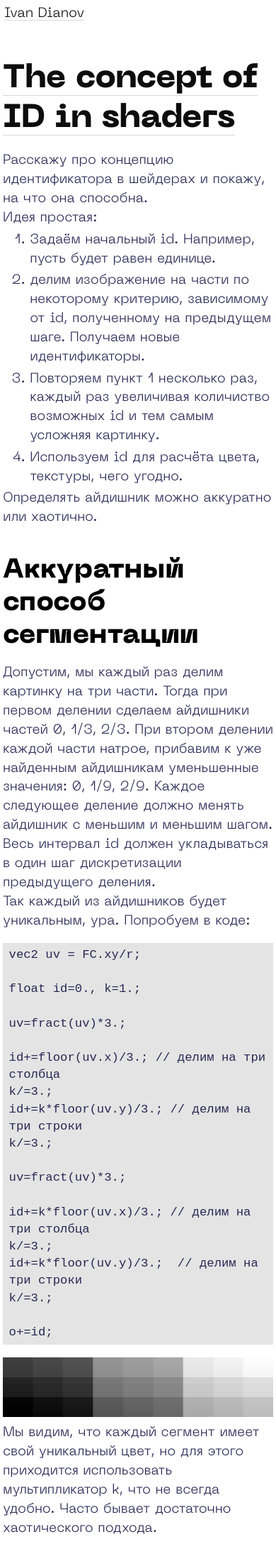
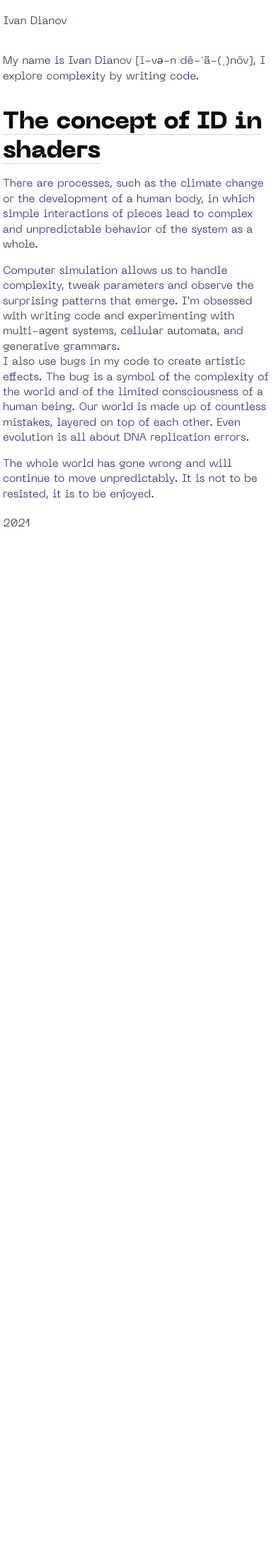
Before and after one commit to illus0r/ivandianov.com_jekyll, a Jekyll site: the page built from index.html, in a window 390 px wide. Shown: the top 2207 px of the page at 71% size. Built offline with Jekyll 4.4.1, drawn with Linux system fonts in a browser that asks for light colours; after the commit the page ends 900 px from its top, so only the background shows below that; some of the changed text lies outside the part shown.

Commit message:
update of the layout

```diff
--- a/_layouts/default.html
+++ b/_layouts/default.html
@@ -10,10 +10,10 @@
 </head>
   <body>
     <header>
-      <a href="/">Ivan Dianov</a>
+      <p>Ivan Dianov</p>
     </header>
 
-    <main>
+    <main role="main" class="wrap prose">
 
     {{ content }}
 
--- a/assets/css/main.css
+++ b/assets/css/main.css
@@ -16,241 +16,198 @@
     2.  General
 */
 
+/* Reset */
 
-/* ==========================================================================
-   0. Normalize.css v2.1.3 | MIT License | git.io/normalize | (minified)
-   ========================================================================== */
-
-article,
-aside,
-details,
-figcaption,
-figure,
-footer,
-header,
-hgroup,
-main,
-nav,
-section,
-summary {
-	display: block;
+html {
+  box-sizing: border-box;
 }
 
-audio,
-canvas,
-video {
-	display: inline-block;
-}
-
-audio:not([controls]) {
-	display: none;
-	height: 0;
-}
-
-[hidden],
-template {
-	display: none;
-}
-
-html {
-	font-family: sans-serif;
-	-ms-text-size-adjust: 100%;
-	-webkit-text-size-adjust: 100%;
+*,
+*:before,
+*:after {
+  box-sizing: inherit;
 }
 
 body {
   margin: 0;
 }
 
-a {
-	text-decoration: none;
-    border-bottom-width: 1px;
-    border-bottom-style: solid;
-    border-bottom-color: #939191;
-	transition-property: border-bottom, border-color, background, color, fill;
-    transition-duration: .33s;
-    transition-timing-function: ease-out;
-
+article,
+aside,
+figure,
+footer,
+header,
+aside,
+main,
+nav {
+  display: block;
 }
 
 
-a:focus {
-	outline: thin dotted;
+:root {
+  --fluid-min-width: 320;
+  --fluid-max-width: 1500;
+  --fluid-min-size: 15;
+  --fluid-max-size: 20;
+  --fluid-min-ratio: 1.3;
+  --fluid-max-ratio: 1.33;
+
+  --fluid-screen: 100vw;
+  --fluid-bp: calc((var(--fluid-screen) - ((var(--fluid-min-width) / 16) * 1rem)) / ((var(--fluid-max-width) / 16) - (var(--fluid-min-width) / 16)));
 }
 
-a:hover {
-	border-bottom-width: 1px;
-    border-bottom-style: solid;
-    border-bottom-color: #cc967d;
-	transition-property: border-bottom, border-color, background, color, fill;
-    transition-duration: .33s;
-    transition-timing-function: ease-out;
+@media screen and (min-width: 1500px) {
+  :root {
+    --fluid-screen: calc(var(--fluid-max-width) * 1px);
+  }
+}
+
+:root {
+  --fluid-min-scale-0: var(--fluid-min-ratio);
+  --fluid-min-scale-1: var(--fluid-min-scale-0) * var(--fluid-min-ratio);
+  --fluid-min-scale-2: var(--fluid-min-scale-1) * var(--fluid-min-ratio);
+  --fluid-min-scale-3: var(--fluid-min-scale-2) * var(--fluid-min-ratio);
+  --fluid-min-scale-4: var(--fluid-min-scale-3) * var(--fluid-min-ratio);
+  --fluid-min-scale-5: var(--fluid-min-scale-4) * var(--fluid-min-ratio);
+
+  --fluid-max-scale-0: var(--fluid-max-ratio);
+  --fluid-max-scale-1: var(--fluid-max-scale-0) * var(--fluid-max-ratio);
+  --fluid-max-scale-2: var(--fluid-max-scale-1) * var(--fluid-max-ratio);
+  --fluid-max-scale-3: var(--fluid-max-scale-2) * var(--fluid-max-ratio);
+  --fluid-max-scale-4: var(--fluid-max-scale-3) * var(--fluid-max-ratio);
+  --fluid-max-scale-5: var(--fluid-max-scale-4) * var(--fluid-max-ratio);
+
+  --fluid-min-size-0: (var(--fluid-min-size)) / 16;
+  --fluid-min-size-1: (var(--fluid-min-size) * var(--fluid-min-scale-0)) / 16;
+  --fluid-min-size-2: (var(--fluid-min-size) * var(--fluid-min-scale-1)) / 16;
+  --fluid-min-size-3: (var(--fluid-min-size) * var(--fluid-min-scale-2)) / 16;
+  --fluid-min-size-4: (var(--fluid-min-size) * var(--fluid-min-scale-3)) / 16;
+  --fluid-min-size-5: (var(--fluid-min-size) * var(--fluid-min-scale-4)) / 16;
+
+  --fluid-max-size-0: (var(--fluid-max-size)) / 16;
+  --fluid-max-size-1: (var(--fluid-max-size) * var(--fluid-max-scale-0)) / 16;
+  --fluid-max-size-2: (var(--fluid-max-size) * var(--fluid-max-scale-1)) / 16;
+  --fluid-max-size-3: (var(--fluid-max-size) * var(--fluid-max-scale-2)) / 16;
+  --fluid-max-size-4: (var(--fluid-max-size) * var(--fluid-max-scale-3)) / 16;
+  --fluid-max-size-5: (var(--fluid-max-size) * var(--fluid-max-scale-4)) / 16;
+
+  --fluid-0: calc(((var(--fluid-min-size-0) * 1rem) + (var(--fluid-max-size-0) - var(--fluid-min-size-0)) * var(--fluid-bp)));
+  --fluid-1: calc(((var(--fluid-min-size-1) * 1rem) + (var(--fluid-max-size-1) - var(--fluid-min-size-1)) * var(--fluid-bp)));
+  --fluid-2: calc(((var(--fluid-min-size-2) * 1rem) + (var(--fluid-max-size-2) - var(--fluid-min-size-2)) * var(--fluid-bp)));
+  --fluid-3: calc(((var(--fluid-min-size-3) * 1rem) + (var(--fluid-max-size-3) - var(--fluid-min-size-3)) * var(--fluid-bp)));
+  --fluid-4: calc(((var(--fluid-min-size-4) * 1rem) + (var(--fluid-max-size-4) - var(--fluid-min-size-4)) * var(--fluid-bp)));
+  --fluid-5: calc(((var(--fluid-min-size-5) * 1rem) + (var(--fluid-max-size-5) - var(--fluid-min-size-5)) * var(--fluid-bp)));
 }
 
 
+@font-face {
+  font-family: 'source_serif';
+  src: url('sourceserifpro-black-webfont.woff2') format('woff2'),
+    url('sourceserifpro-black-webfont.woff') format('woff');
+  font-weight: 900;
+  font-style: normal;
+  font-display: swap;
+}
+
+@font-face {
+  font-family: 'source_serif';
+  src: url('sourceserifpro-regular-webfont.woff2') format('woff2'),
+    url('sourceserifpro-regular-webfont.woff') format('woff');
+  font-weight: 400;
+  font-style: normal;
+  font-display: swap;
+}
+
+/* Typography */
+
+body {
+  -moz-osx-font-smoothing: grayscale;
+  -webkit-font-smoothing: antialiased;
+  -webkit-text-size-adjust: 100%;
+  font: 400 var(--fluid-0) / 1.4 'source_serif', Georgia, serif;
+}
+
+h1,
+h2,
+h3,
+h4 {
+  font-weight: 900;
+  line-height: 1.2;
+  margin: 0.5em 0;
+}
 
 h1 {
-	font-size: 3.7em;
-	margin: 0.67em 0;
-
+  font-size: var(--fluid-4);;
 }
 
-abbr[title] {
-	border-bottom: 1px dotted;
+h2 {
+  font-size: var(--fluid-3);
 }
 
-b,
-strong {
-	font-weight: 700;
+.prose > p:first-of-type {
+  font-size: var(--fluid-1);
+  line-height: 1.4;
 }
 
-dfn {
-	font-style: italic;
+/* Grid */
+
+.wrap {
+  /* padding-right: var(--fluid-0);
+  padding-left: var(--fluid-0); */
+  margin-right: auto;
+  margin-left: auto;
+  /* max-width: 1130px; */
+  width: 98%;
 }
 
-hr {
-	-moz-box-sizing: content-box;
-	box-sizing: content-box;
-	height: 0;
+.insulate {
+  padding-bottom: var(--fluid-5);
+  padding-top: var(--fluid-5);
 }
 
-mark {
-	background: #FF0;
-	color: #000;
+/* Addtive spacing */
+
+:root {
+  --prose-bottom-gap: 0.5em;
+  --prose-top-gap: 0.5em;
 }
 
-code,
-kbd,
-pre,
-samp {
-	font-family: monospace, serif;
-	font-size: 1em;
+.additive-spacing {
+  display: flex;
+  flex-direction: column;
+  align-items: flex-start;
 }
 
-pre {
-	white-space: pre-wrap;
+.additive-spacing > * {
+  margin-bottom: var(--prose-bottom-gap);
+  margin-top: var(--prose-top-gap);
 }
 
-q {
-	quotes: "\201C" "\201D" "\2018" "\2019";
+.additive-spacing > h1,
+.additive-spacing > h2,
+.additive-spacing > h3,
+.additive-spacing > h4 {
+  --prose-bottom-gap: 0.25em;
+  --prose-top-gap: 0.75em;
 }
 
-small {
-	font-size: 80%;
+.additive-spacing > :first-child {
+  margin-top: 0;
 }
 
-sub,
-sup {
-	font-size: 75%;
-	line-height: 0;
-	position: relative;
-	vertical-align: baseline;
+.additive-spacing > :last-child {
+  margin-bottom: 0;
 }
 
-sup {
-	top: -0.5em;
-}
-
-sub {
-	bottom: -0.25em;
-}
-
-img {
-	border: 0;
-}
-
-svg:not(:root) {
-	overflow: hidden;
-}
-
-figure {
-	margin: 0;
-}
-
-fieldset {
-	border: 1px solid #c0c0c0;
-	margin: 0 1px;
-	padding: 0.35em 0.625em 0.75em;
-}
-
-legend {
-	border: 0;
-	padding: 0;
-}
-
-button,
-input,
-select,
-textarea {
-	font-family: inherit;
-	font-size: 100%;
-	margin: 0;
-}
-
-button,
-input {
-	line-height: normal;
-}
-
-button,
-select {
-	text-transform: none;
-}
-
-button,
-html input[type="button"],
-input[type="reset"],
-input[type="submit"] {
-	-webkit-appearance: button;
-	cursor: pointer;
-}
-
-button[disabled],
-html input[disabled] {
-	cursor: default;
-}
-
-input[type="checkbox"],
-input[type="radio"] {
-	box-sizing: border-box;
-	padding: 0;
-}
-
-input[type="search"] {
-	-webkit-appearance: textfield;
-	-moz-box-sizing: content-box;
-	-webkit-box-sizing: content-box;
-	box-sizing: content-box;
-}
-
-input[type="search"]::-webkit-search-cancel-button,
-input[type="search"]::-webkit-search-decoration {
-	-webkit-appearance: none;
-}
-
-button::-moz-focus-inner,
-input::-moz-focus-inner {
-	border: 0;
-	padding: 0;
-}
-
-textarea {
-	overflow: auto;
-	vertical-align: top;
-}
-
-table {
-	border-collapse: collapse;
-	border-spacing: 0;
+.additive-spacing > hr,
+.additive-spacing > hr:last-child {
+  margin: var(--space-2) 0;
 }
 
 
 /* ==========================================================================
    1. Fonts and variables
    ========================================================================== */
-
-
-/* Import the font file with the icons in it */
 
 @font-face {
 	font-family: "PPNeueMachina";
@@ -274,7 +231,6 @@
 }
 
 
-
 :root {
 	--background-RGB: 255, 255, 255;
 	--text-RGB: 40, 40, 85;
@@ -285,9 +241,8 @@
 	--surface-RGB: 250, 245, 255;
 }
 
-
 /* ==========================================================================
-   2. General - Setting up some base styles
+   2. General - Setting up base styles
    ========================================================================== */
 
 html {
@@ -298,9 +253,7 @@
 body {
   height: 100%;
   max-height: 100%;
-	font-size: 1.2em;
   font-weight: 400;
-	line-height: 1.4;
   font-family: 'PPNeueMachina', sans-serif;
   color: rgba(var(--text-RGB), 1);
   background: rgba(var(--background-RGB), 1);
@@ -309,14 +262,6 @@
   -moz-font-feature-settings: 'kern' 1;
   -o-font-feature-settings: 'kern' 1;
   font-feature-settings: 'kern' 1;
-}
-
-::-moz-selection {
-	background: #D6EDFF;
-}
-
-::selection {
-	background: #D6EDFF;
 }
 
 h1,
@@ -329,36 +274,9 @@
   -moz-font-feature-settings: 'dlig' 1, 'liga' 1, 'lnum' 1, 'kern' 1;
   -o-font-feature-settings: 'dlig' 1, 'liga' 1, 'lnum' 1, 'kern' 1;
   font-feature-settings: 'dlig' 1, 'liga' 1, 'lnum' 1, 'kern' 1;
-	color: black;
-	line-height: 1.2em;
   margin-top: 1em;
   margin-bottom: 0.4em;
   font-family: "PPNeueMachina-Bold", sans-serif;
-}
-
-h1 {
-	font-size: 3.2em;
-
-}
-
-h2 {
-	font-size: 2.4em;
-}
-
-h3 {
-	font-size: 2em;
-}
-
-h4 {
-	font-size: 1.3em;
-}
-
-h5 {
-	font-size: 2em;
-}
-
-h6 {
-	font-size: 1em;
 }
 
 a {
@@ -383,17 +301,6 @@
   transition-property: border-bottom, border-color, background, color, fill;
   transition-duration: .33s;
   transition-timing-function: ease-out;
-}
-
-p,
-ul,
-ol,
-dl {
-	-webkit-font-feature-settings: 'liga' 1, 'onum' 1, 'kern' 1;
-	-moz-font-feature-settings: 'liga' 1, 'onum' 1, 'kern' 1;
-	-o-font-feature-settings: 'liga' 1, 'onum' 1, 'kern' 1;
-	margin: 0 0 0 0;
-	font-feature-settings: 'liga' 1, 'onum' 1, 'kern' 1;
 }
 
 img {
@@ -554,33 +461,26 @@
 }
 
 
-/* ==========================================================================
-   3. Base styles
-   ========================================================================== */
-
 header {
-	padding: 1em;
+  padding: 0.5em;
   margin-bottom: 1em;
-}
-
-main {
-	margin: 0 auto;
-  max-width: 1650px;
-  width: 75%;
 }
 
 footer {
   padding: 1em;
 }
 
-time {
-	margin-bottom: 0.5em;
+.text {
+  width: 70%;
 }
+
+
+
 
 
 /* ==========================================================================
    4. Mobile styles
-   ========================================================================== */
+   ==========================================================================  */
 
 
    @media only screen and (max-width: 600px) {
@@ -591,9 +491,16 @@
 
     }
 
-		main {
-			margin: 0.3em auto;
+    .wrap {
+			padding-right: 0;
+			padding-left: 0;
+			margin-right: auto;
+			margin-left: auto;
 			width: 98%;
+		}
+
+		.text {
+			width: 100%;
 		}
 
     footer {
--- a/index.html
+++ b/index.html
@@ -6,17 +6,9 @@
 
 ---
 
-<!-- <h1>Projects </h1>
-
-<a href="/blog">Link to blog</a> -->
-
-<!-- <section>
-  {% assign items = site.projects | sort: 'date' %}
-    {% for item in items reversed %}
-      <a href=" {{item.url}}"">{{item.title}}</a>
-  {% endfor %}
-
-</section> -->
+<section class="text">
+  <p>My name is Ivan Dianov [ī-və-n dē-ˈä-(ˌ)nōv], I explore complexity by writing code.</p>
+</section>
 
 <section>
   {% for post in site.posts %}
@@ -27,7 +19,17 @@
       </a>
     </h2>
     <!-- <time datetime="{{ post.date | date: "%Y-%m-%d" }}">{{ post.date | date_to_long_string }}</time> -->
-    {{ post.content }}
+
   </article>
 {% endfor %}
 </section>
+
+
+<section class="text">
+  <p>There are processes, such as the climate change or the development of a human body, in which simple interactions of pieces lead to complex and unpredictable behavior of the system as a whole.</p>
+  <p>Computer simulation allows us to handle complexity, tweak parameters and observe the surprising patterns that emerge. I'm obsessed with writing code and experimenting with multi-agent systems, cellular automata, and generative grammars.</br>
+  I also use bugs in my code to create artistic effects. The bug is a symbol of the complexity of the world and of the limited consciousness of a human being. Our world is made up of countless mistakes, layered on top of each other. Even evolution is all about DNA replication errors.</p>
+  <p>The whole world has gone wrong and will continue to move unpredictably. It is not to be resisted, it is to be enjoyed.
+  </p>
+
+</section>
```
Also changed, not shown: Gemfile.lock, _posts/2021-09-02-the-concept-of-something.md (renamed from _posts/2021-09-02-the concept of id in shaders.md). Lines whose indentation alone changed are shown as unchanged.
